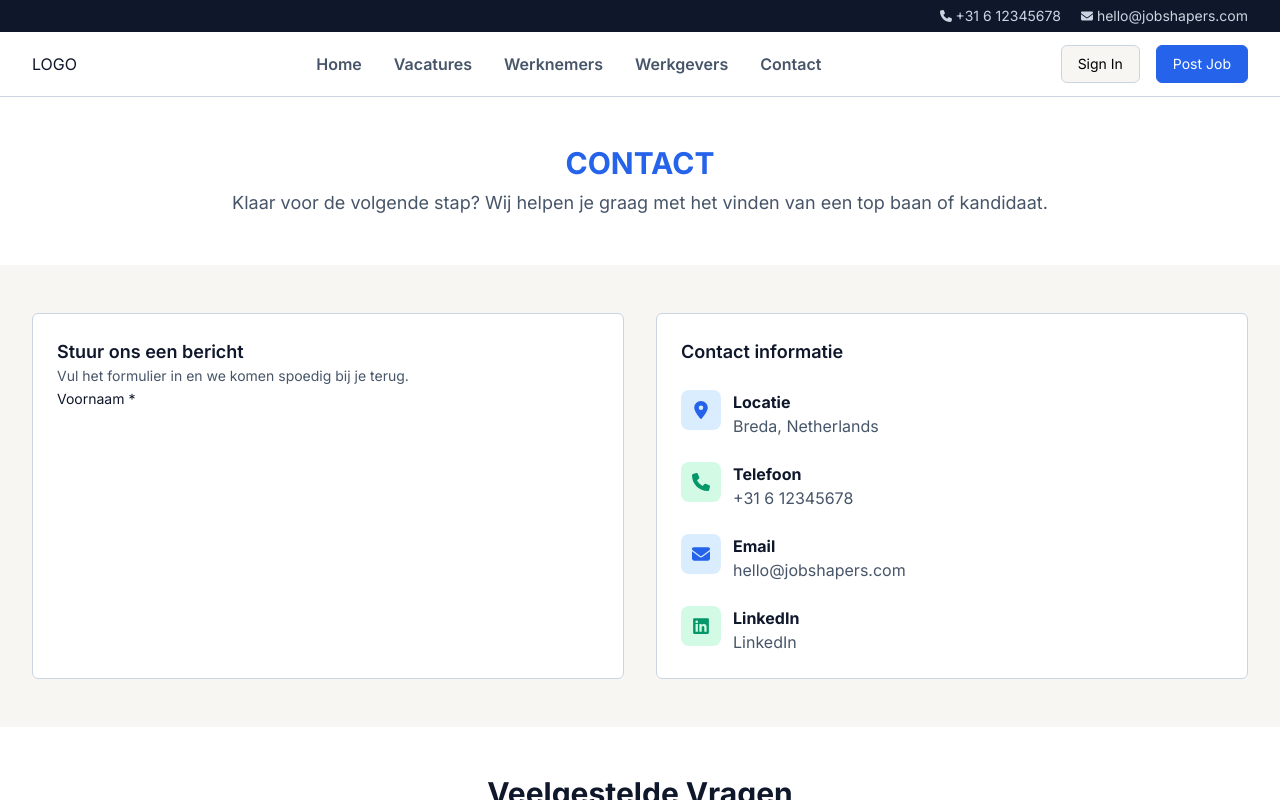
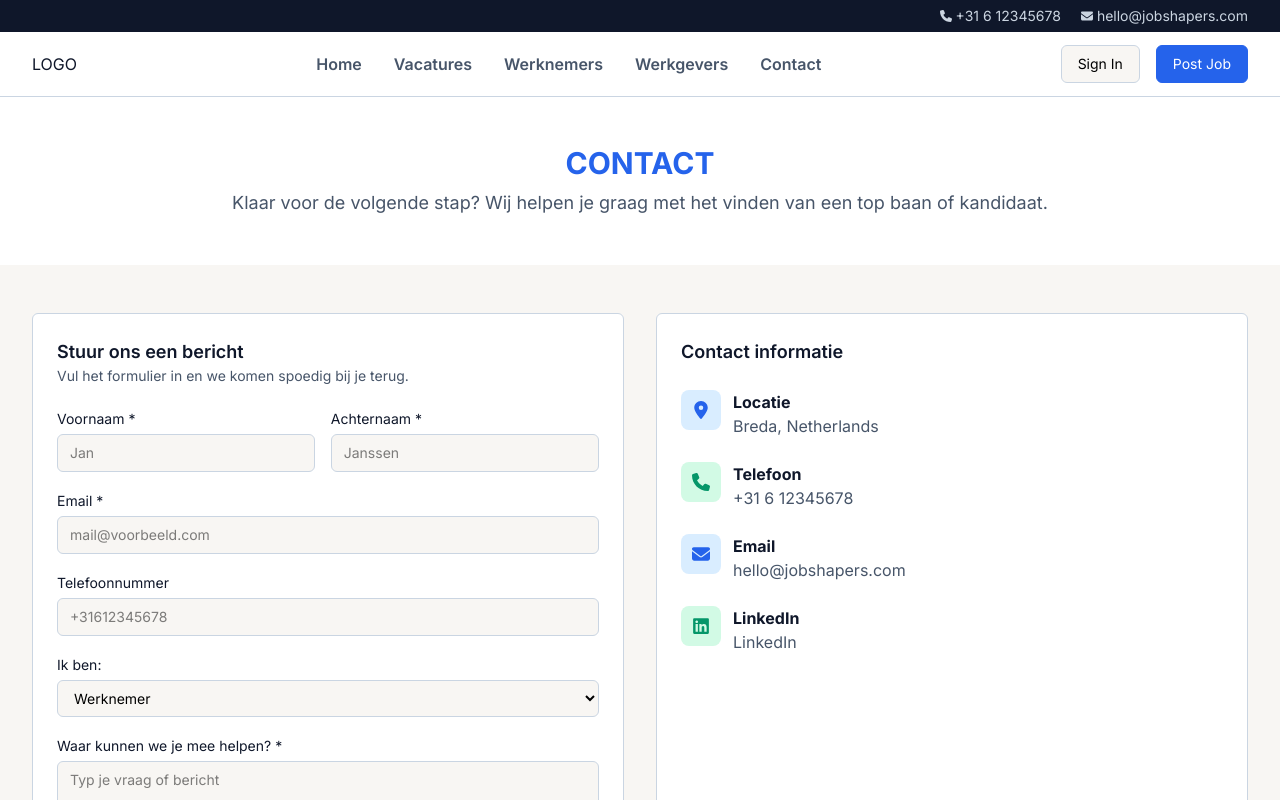
Before and after one commit to EdwinSch/jobshapers, a Next.js app: page /contact in a window 1280 px wide. Shown: the top 800 px of the page. Built offline with nearby package versions, Linux system fonts and the light colour scheme.

Commit message:
add contact form

```diff
--- a/components/ContactForm.jsx
+++ b/components/ContactForm.jsx
@@ -1,20 +1,110 @@
+"use client";
+
+import ActionButton from "./ActionButton";
+
 const ContactForm = () => {
+  const handleSubmit = (e) => {
+    // e.preventDefault();
+    console.log("hello");
+  };
+
   return (
     <form
-      action=""
+      onSubmit={handleSubmit()}
       className="flex-1 p-6 bg-white border border-slate-300 rounded-md"
     >
       <h2 className="text-lg font-semibold text-jsMidnight">
         Stuur ons een bericht
       </h2>
-      <p className="text-jsText text-sm">
+      <p className="mb-5 text-jsText text-sm">
         Vul het formulier in en we komen spoedig bij je terug.
       </p>
 
-      <label htmlFor="" className="text-jsMidnight text-sm">
-        Voornaam *
+      <div className="flex flex-col md:flex-row gap-4 mb-4">
+        {/* first name */}
+        <div>
+          <label htmlFor="firstname" className="text-jsMidnight text-sm">
+            Voornaam *
+          </label>
+          <input
+            type="text"
+            name=""
+            id="firstname"
+            placeholder="Jan"
+            className="mt-1 w-full py-2 px-3 bg-jsOffWhite border border-slate-300 rounded-md text-sm"
+            required
+          />
+        </div>
+        {/* last name */}
+        <div>
+          <label htmlFor="lastname" className="text-jsMidnight text-sm">
+            Achternaam *
+          </label>
+          <input
+            type="text"
+            name=""
+            id="lastname"
+            placeholder="Janssen"
+            className="mt-1 w-full py-2 px-3 bg-jsOffWhite border border-slate-300 rounded-md text-sm"
+            required
+          />
+        </div>
+      </div>
+
+      {/* email*/}
+      <label htmlFor="email" className="text-jsMidnight text-sm">
+        Email *
       </label>
-      <input type="text" name="" id="" placeholder="" />
+      <input
+        type="email"
+        name=""
+        id="email"
+        placeholder="mail@voorbeeld.com"
+        className="mt-1 mb-4 w-full py-2 px-3 bg-jsOffWhite border border-slate-300 rounded-md text-sm"
+        required
+      />
+
+      {/* phone number*/}
+      <label htmlFor="phone" className="text-jsMidnight text-sm">
+        Telefoonnummer
+      </label>
+      <input
+        type="text"
+        name=""
+        id="phone"
+        placeholder="+31612345678"
+        className="mt-1 mb-4 w-full py-2 px-3 bg-jsOffWhite border border-slate-300 rounded-md text-sm"
+      />
+
+      {/* role */}
+      <label htmlFor="role" className="text-jsMidnight text-sm">
+        Ik ben:
+      </label>
+      <select
+        name=""
+        id="role"
+        className="mt-1 mb-4 w-full py-2 px-3 bg-jsOffWhite border border-slate-300 rounded-md text-sm"
+      >
+        <option value="volvo">Werknemer</option>
+        <option value="saab">Werkgever</option>
+      </select>
+
+      {/* message */}
+      <label htmlFor="message" className="text-jsMidnight text-sm">
+        Waar kunnen we je mee helpen? *
+      </label>
+      <textarea
+        name=""
+        id="message"
+        placeholder="Typ je vraag of bericht"
+        className="min-h-28 mt-1 mb-4 w-full py-2 px-3 bg-jsOffWhite border border-slate-300 rounded-md text-sm"
+        required
+        style={{ resize: "none" }}
+      />
+
+      <ActionButton type="submit" variant="blue">
+        Verstuur
+      </ActionButton>
     </form>
   );
 };
```
